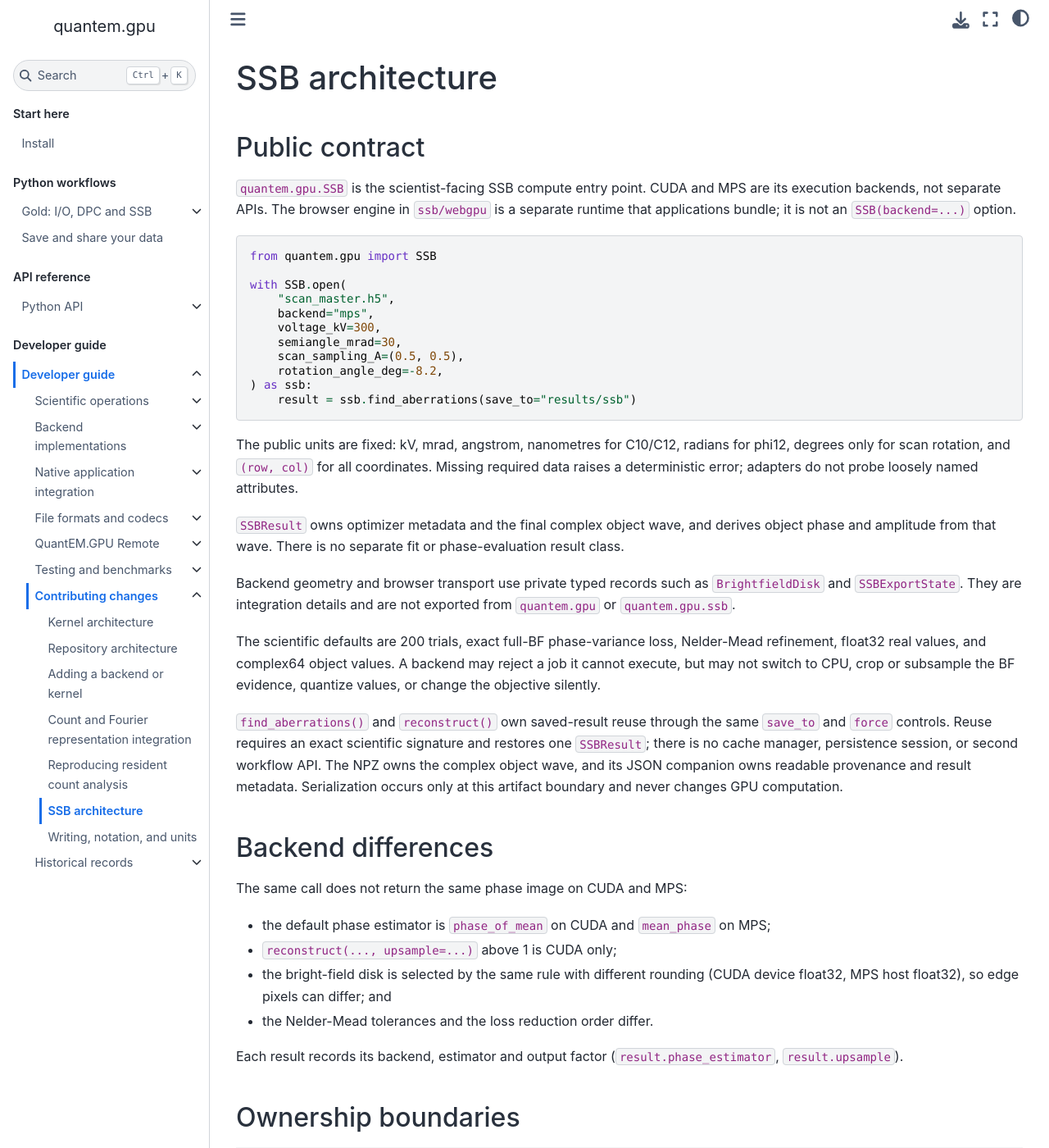
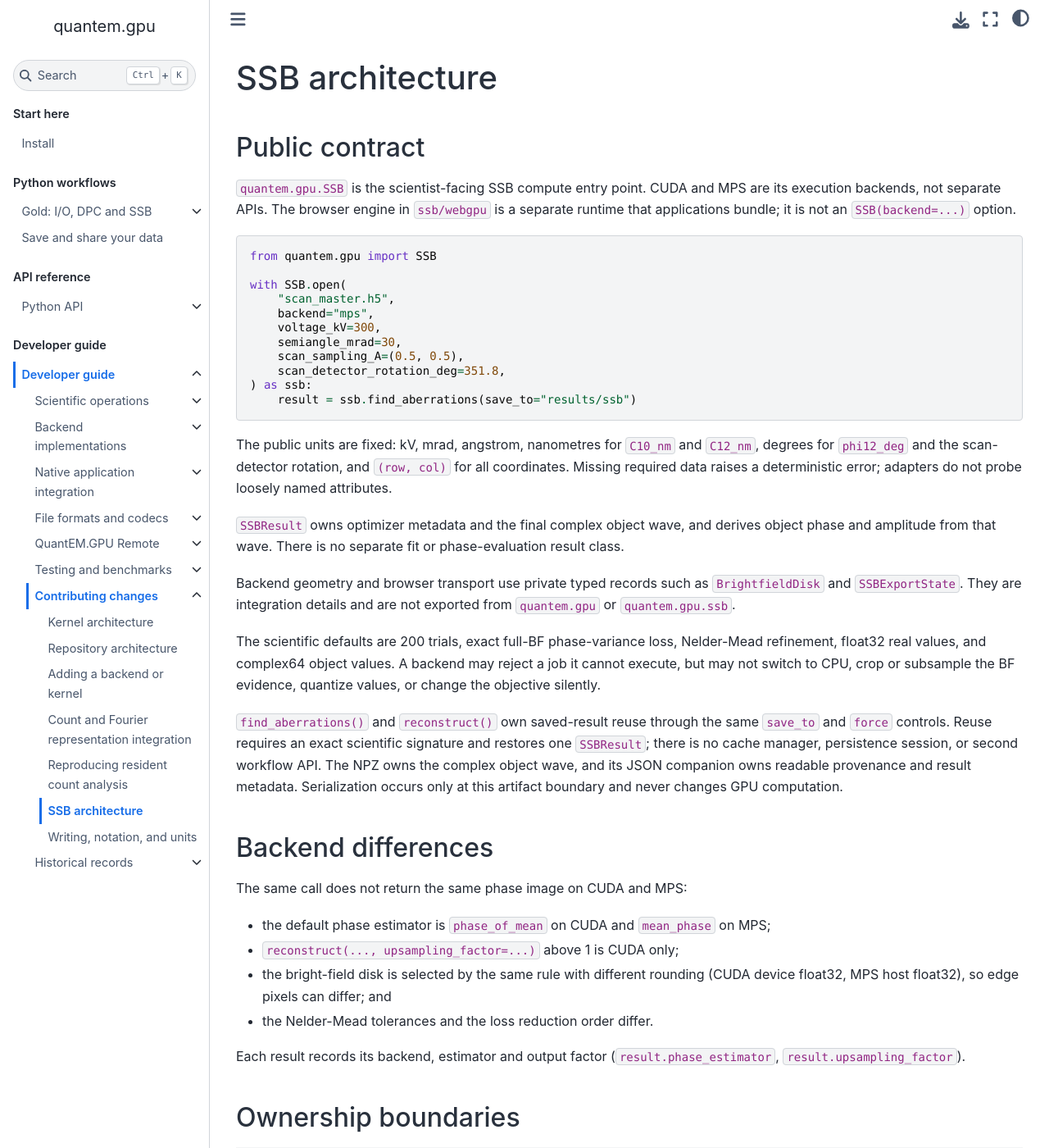
Before and after one commit to bobleesj/quantem.gpu, a Jupyter Book: the page built from docs/maintainer/ssb-architecture.md, in a window 1280 px wide and 1400 px high. Shown: the whole window at 82% size. Built offline with Jupyter Book 1.0.4 settings and Sphinx 7.4.7 and the Sphinx Book theme 1.1.4, drawn with Linux system fonts in a browser that asks for light colours; pages that are not in the unit, such as notebooks, are missing from menus.

Commit message:
docs: ssb architecture, protocol and phase pair pages match the code

````diff
--- a/docs/maintainer/ssb-architecture.md
+++ b/docs/maintainer/ssb-architecture.md
@@ -16,14 +16,14 @@ with SSB.open(
     voltage_kV=300,
     semiangle_mrad=30,
     scan_sampling_A=(0.5, 0.5),
-    rotation_angle_deg=-8.2,
+    scan_detector_rotation_deg=351.8,
 ) as ssb:
     result = ssb.find_aberrations(save_to="results/ssb")
 ```
 
-The public units are fixed: kV, mrad, angstrom, nanometres for C10/C12,
-radians for phi12, degrees only for scan rotation, and `(row, col)` for all
-coordinates. Missing required data raises a deterministic error; adapters do
+The public units are fixed: kV, mrad, angstrom, nanometres for `C10_nm` and
+`C12_nm`, degrees for `phi12_deg` and the scan-detector rotation, and
+`(row, col)` for all coordinates. Missing required data raises a deterministic error; adapters do
 not probe loosely named attributes.
 
 `SSBResult` owns optimizer metadata and the final complex object wave, and
@@ -52,13 +52,13 @@ The same call does not return the same phase image on CUDA and MPS:
 
 - the default phase estimator is `phase_of_mean` on CUDA and `mean_phase` on
   MPS;
-- `reconstruct(..., upsample=...)` above 1 is CUDA only;
+- `reconstruct(..., upsampling_factor=...)` above 1 is CUDA only;
 - the bright-field disk is selected by the same rule with different rounding
   (CUDA device float32, MPS host float32), so edge pixels can differ; and
 - the Nelder-Mead tolerances and the loss reduction order differ.
 
 Each result records its backend, estimator and output factor
-(`result.phase_estimator`, `result.upsample`).
+(`result.phase_estimator`, `result.upsampling_factor`).
 
 ## Ownership boundaries
 
````
Also changed, not shown: docs/api/ssb-phase-artifact.md (+2 -1 lines), docs/remote/protocol.md (+1 -1 lines).
